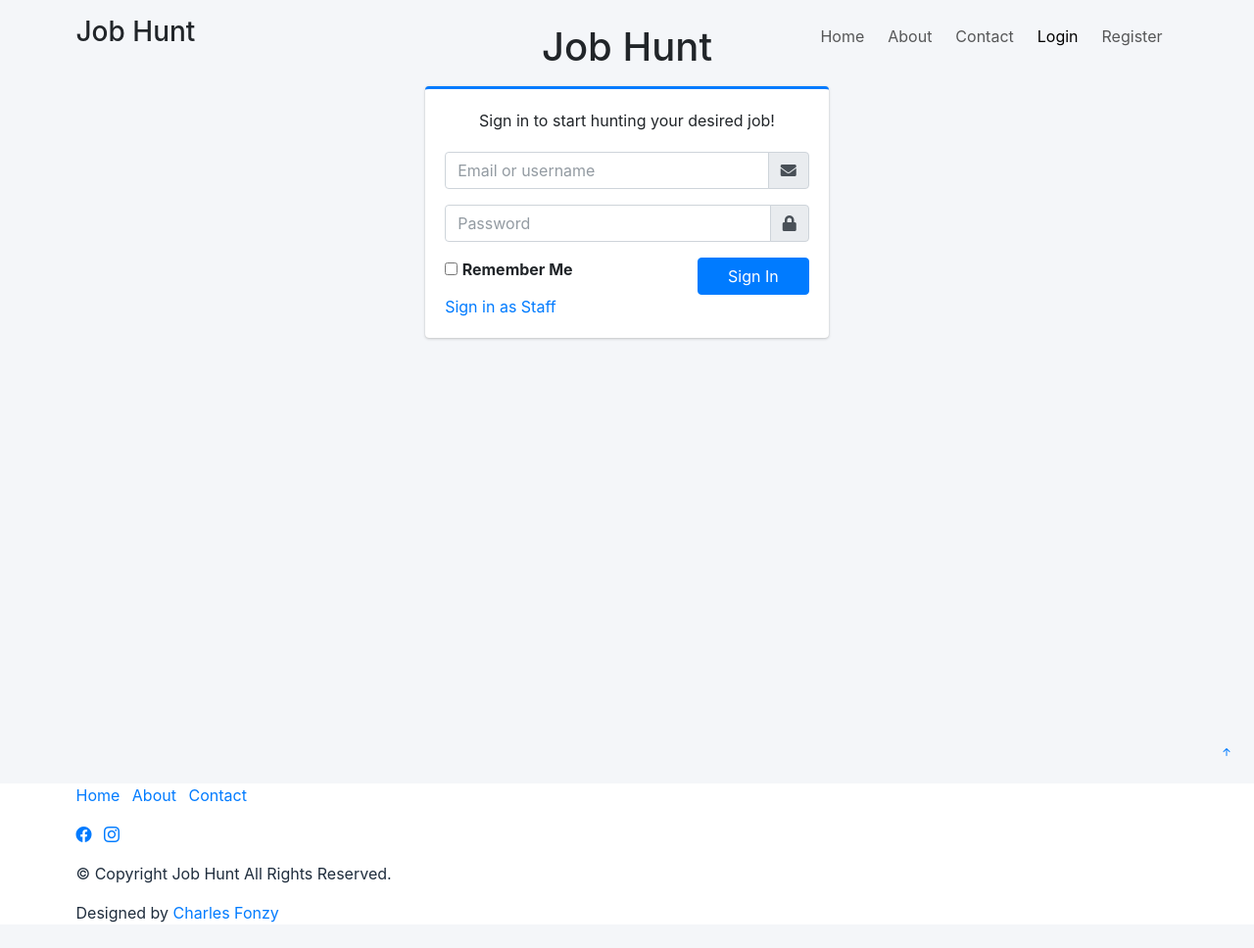
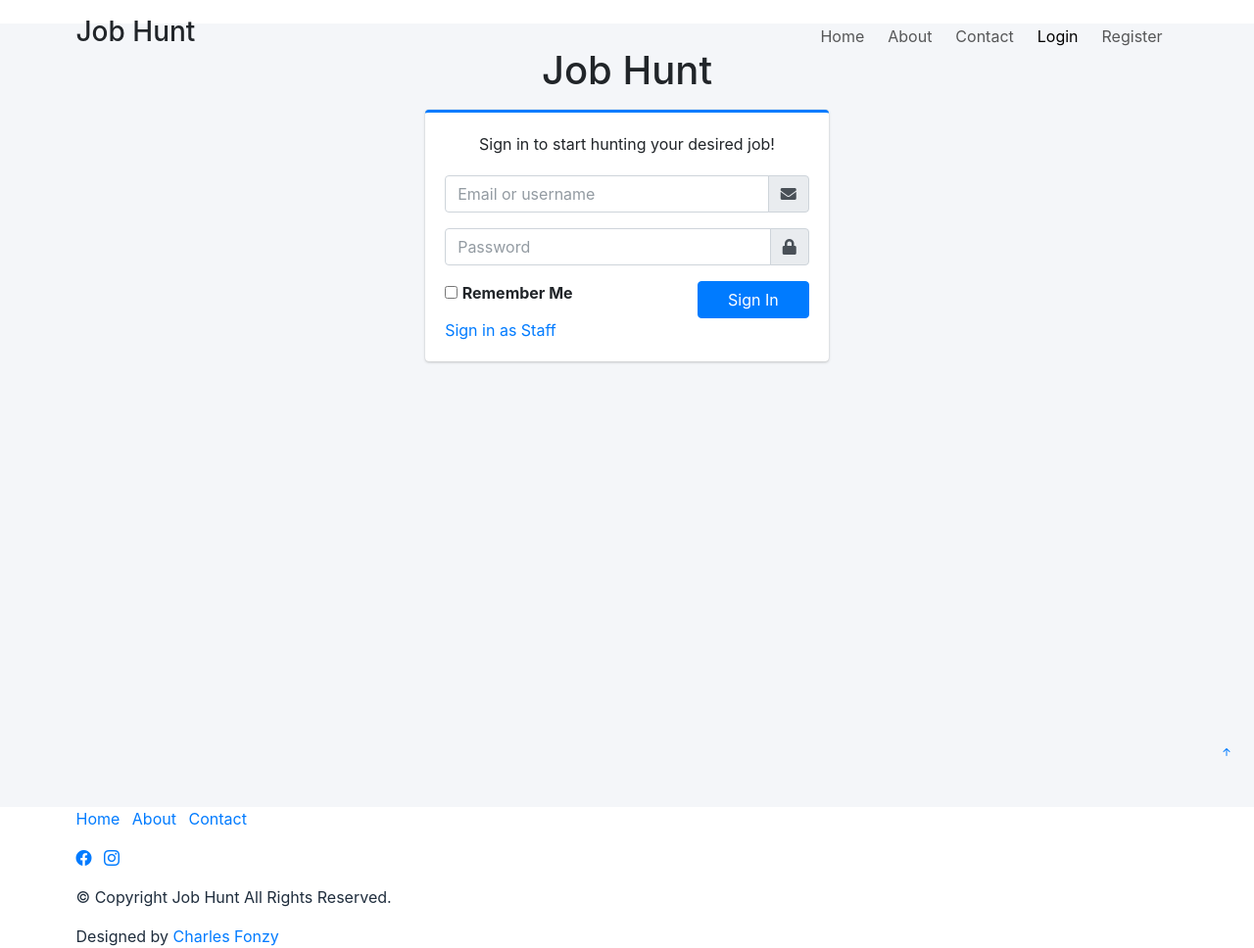
Before and after one commit to CharlesZy123/JobHub, a PHP site: page /piso/welcome/login in a window 1280 px wide. Shown: the whole page at 98% size. Before the commit the page ends 942 px from the top, so only its background shows below. Run offline with PHP 8.4, Linux system fonts and the light colour scheme; some libraries are stand-ins or nearby versions.

Commit message:
[charles] edited this

```diff
--- a/welcome/login.php
+++ b/welcome/login.php
@@ -53,7 +53,7 @@ if (isset($_SESSION['user_id'])) {
 }
 ?>
 
-<div class="content-wrapper">
+<div class="content-wrapper mt-4">
    <main id="main">
       <section class="content section-t8">
          <div class="container-fluid">
```
